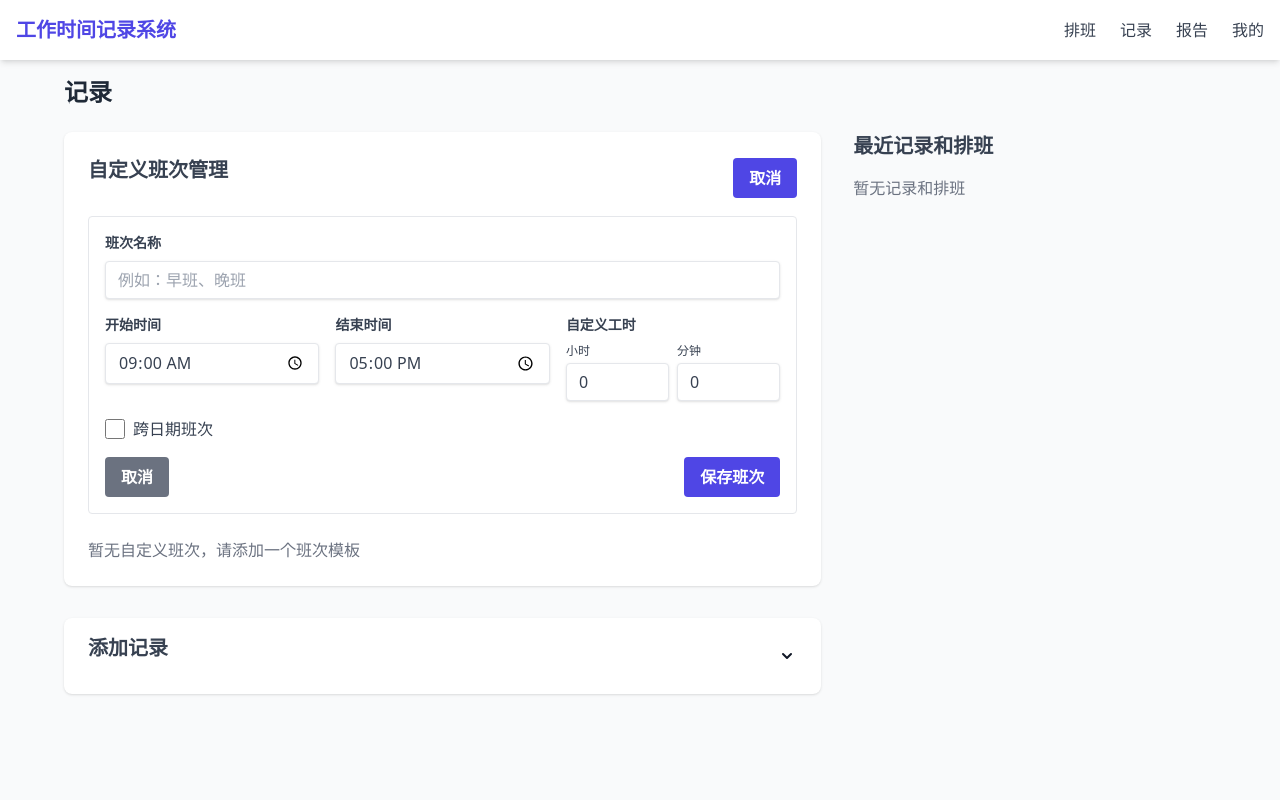
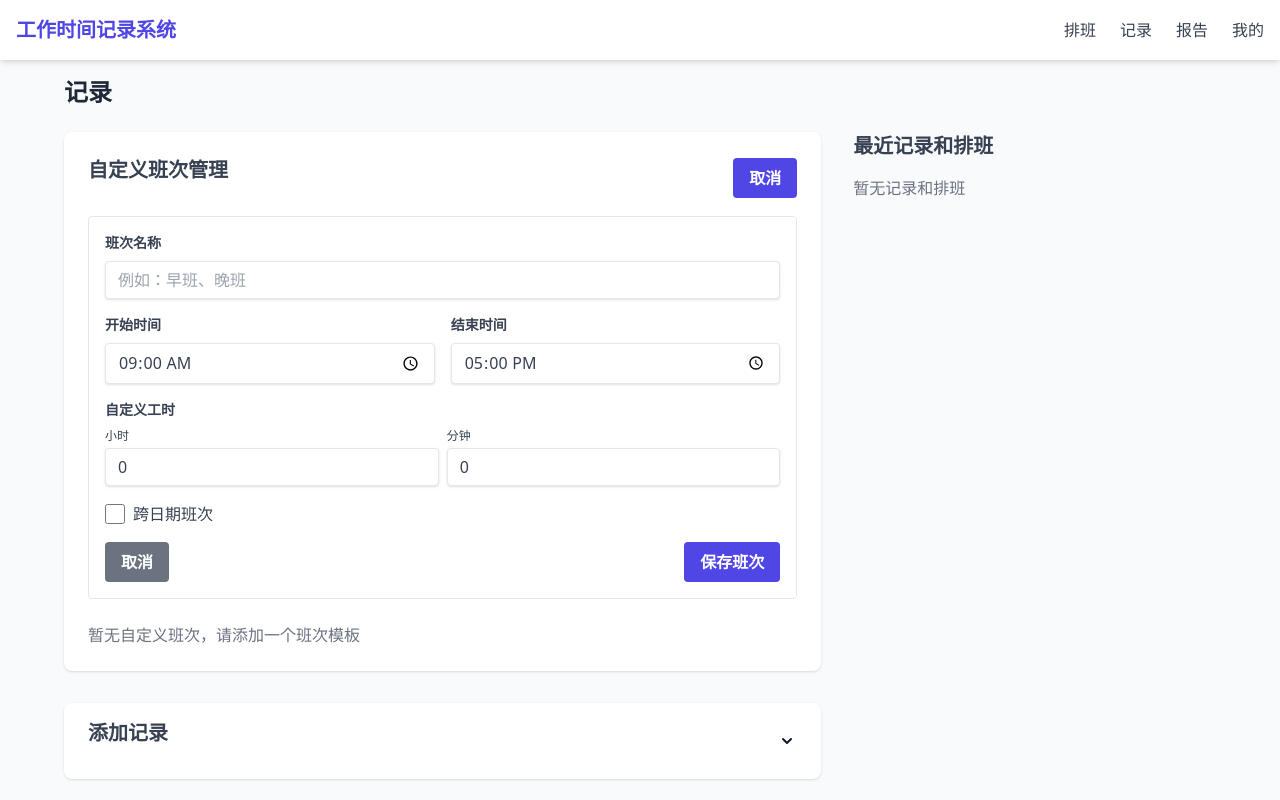
Before and after one commit to JiuWang95/workcum, a React (Vite) app: page / in a window 1280 px wide. Both pictures are taken after a click on the button "添加班次". Built offline with nearby package versions, Linux system fonts and the light colour scheme.

Commit message:
style(CustomShiftManager): 调整自定义工时布局
- 将自定义工时选择器移动到开始时间和结束时间输入框下方
- 将跨日期班次选项移动到自定义工时选择器上方
- 修改布局栅格列数从3列调整为2列以优化排版效果

```diff
--- a/src/components/CustomShiftManager.jsx
+++ b/src/components/CustomShiftManager.jsx
@@ -128,7 +128,7 @@
             />
           </div>
 
-          <div className="grid grid-cols-1 md:grid-cols-3 gap-4 mb-4">
+          <div className="grid grid-cols-1 md:grid-cols-2 gap-4 mb-4">
             <div>
               <label className="block text-gray-700 text-sm font-bold mb-2" htmlFor="shiftStartTime">
                 {t('time_entry.custom_shift.start_time')}
@@ -156,8 +156,10 @@
                 required
               />
             </div>
+          </div>
 
-            <div>
+          {/* 自定义工时放在开始时间和结束时间下面 */}
+          <div className="mb-4">
             <DurationPicker
               id="customDuration"
               label={t('time_entry.custom_shift.custom_duration')}
@@ -165,9 +167,8 @@
               onChange={setCustomDuration}
             />
           </div>
-          </div>
 
-          {/* 跨日期班次选项 */}
+          {/* 跨日期班次选项放在自定义工时上面 */}
           <div className="mb-4">
             <label className="flex items-center">
               <input
```
Lines whose indentation alone changed are shown as unchanged.
